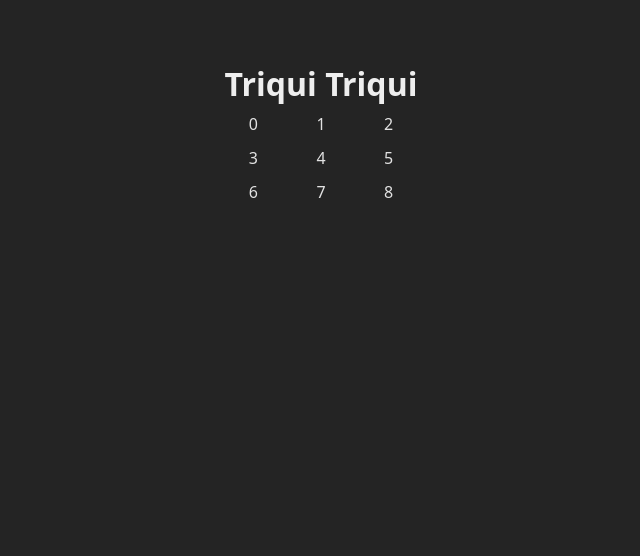
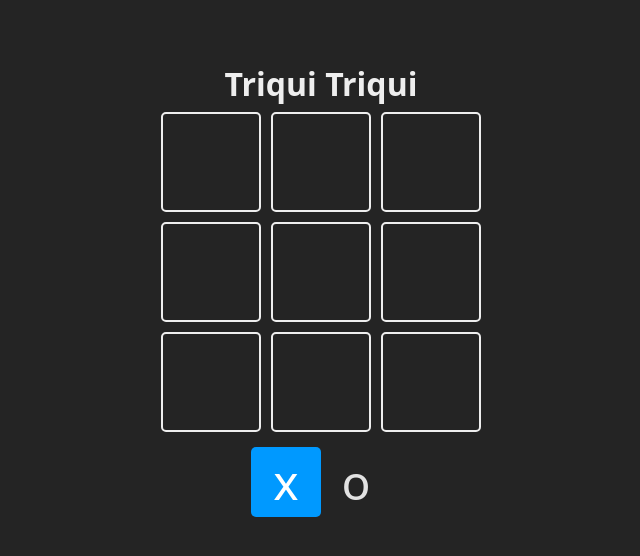
Before and after one commit to carlos-chacon/react-triqui-triqui-use-state-use-effect, a React (Vite) app: page / in a window 1280 px wide. Shown: the top 556 px of the page, without its empty margins (319-959 px from the left). Built offline with nearby package versions, Linux system fonts and the light colour scheme.

Commit message:
ganadores

```diff
--- a/src/App.jsx
+++ b/src/App.jsx
@@ -1,33 +1,100 @@
-import { useState } from 'react'
-import './App.css'
+import React from "react";
+import { useState } from "react";
+import "./App.css";
 
 const TURNS = {
-  X: 'x',
-  O: 'o'
+  X: "x",
+  O: "o",
+};
+
+const WINNER_COMBOS = [
+  [0, 1, 2],
+  [3, 4, 5],
+  [6, 7, 8],
+  [0, 3, 6],
+  [1, 4, 7],
+  [2, 5, 8],
+  [0, 4, 8],
+  [2, 4, 6],
+];
+
+const Square = ({ children, isSelected, updateBoard, index }) => {
+  const className = `square ${isSelected ? "is-selected" : ""}`;
+  const handleClick = () => {
+    updateBoard(index);
+  };
+  return (
+    <div className={className} onClick={handleClick}>
+      {children}
+    </div>
+  );
+};
+
+function App() {
+  const [board, setBoard] = useState(Array(9).fill(null));
+  const [turn, setTurn] = useState(TURNS.X);
+  const [winner, setWinner] = useState(null);
+  const checkWinner = (boardToCheck) => {
+    for (const combo of WINNER_COMBOS) {
+      const [a,b,c] = combo
+      if(
+        boardToCheck[a] &&
+        boardToCheck[a] === boardToCheck[b] &&
+        boardToCheck[a] === boardToCheck[c]
+      ) return boardToCheck[a]
+    }
+    return null
+  }
+  const updateBoard = (index) => {
+    // no se actualiza esta posición si ya tiene algo
+    if (board[index] || winner) return;
+    //spread and rest operator
+    //actualiza el tablero
+    const newBoard = [...board];
+    newBoard[index] = turn;
+    setBoard(newBoard);
+    //cambia el turno
+    const newTurn = turn === TURNS.X ? TURNS.O : TURNS.X;
+    setTurn(newTurn);
+    //revisar si hay ganador
+    const newWinner = checkWinner(newBoard)
+    if(newWinner) setWinner(newWinner)
+  };
+
+  return (
+    <main className="board">
+      <h1>Triqui Triqui</h1>
+      <section className="game">
+        {board.map((value, index) => {
+          return (
+            <Square key={index} updateBoard={updateBoard} index={index}>
+              {board[index]}
+            </Square>
+          );
+        })}
+      </section>
+      <section className="turn">
+        <Square isSelected={turn === TURNS.X}>{TURNS.X}</Square>
+        <Square isSelected={turn === TURNS.O}>{TURNS.O}</Square>
+      </section>
+
+      {
+        winner !== null && (
+          <section className="winner">
+            <div className="text">
+              <h2>
+                {
+                  winner === false
+                  ? 'Empate'
+                  : 'Ganó ' + winner
+                }
+              </h2>
+            </div>
+          </section>
+        )
+      }
+    </main>
+  );
 }
 
-const board = Array(9).fill(null)
-
-function App() {
-
-  return (
-    <main className='board'>
-      <h1>Triqui Triqui</h1>
-      <section className='game'>
-        {
-          board.map((value, index) => {
-            return (
-              <div className='cell' key={index}>
-                <span className='cell__content'>
-                  {index}
-                </span>
-              </div>
-            )
-          })
-        }
-      </section>
-    </main>
-  )
-}
-
-export default App
+export default App;
```
